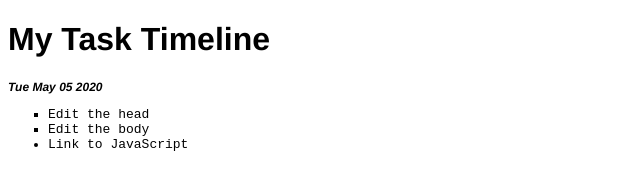
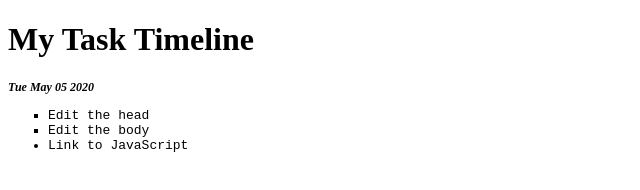
Before and after one commit to ryand231/Python_website, a plain HTML site: page index.html in a window 1280 px wide. Shown: the whole page, without its empty margins (0-640 px from the left). Drawn offline with Linux system fonts and the light colour scheme.

Commit message:
Changed CSS Font

```diff
--- a/main.css
+++ b/main.css
@@ -1,5 +1,5 @@
 body {
-    font-family: helvetica;
+    font-family: "Times New Roman";
   }
 
   ul {
```
